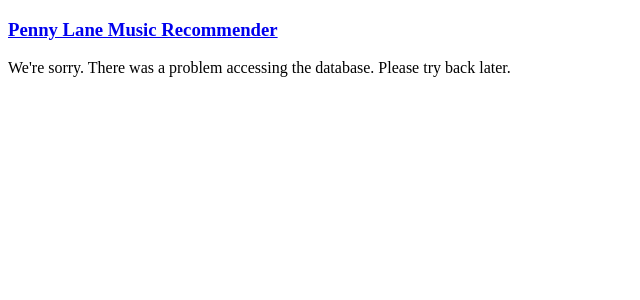
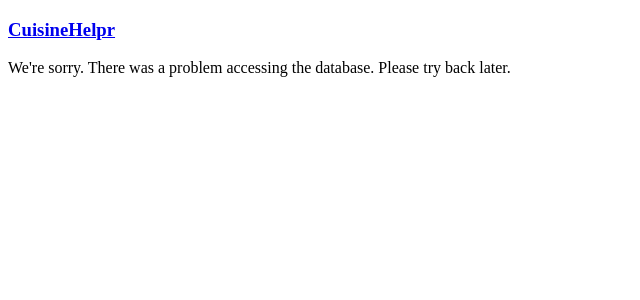
Before and after one commit to MSIA/2021-msia423-sozer-uygar-project, a Flask app: template app/templates/error.html in a window 1280 px wide. Shown: the top 300 px of the page, without its empty margins (0-640 px from the left). Run offline with Flask 2, Linux system fonts and the light colour scheme; the template is opened without the code that fills it, so the values that code supplies are empty; parts of the project's set-up code (start-up, migrations or seed data) failed here and were passed over.

Commit message:
Added title, favicon

```diff
--- a/app/templates/error.html
+++ b/app/templates/error.html
@@ -1,13 +1,16 @@
 <!DOCTYPE html>
 <html lang="en">
+
 <head>
+  <title> CuisineHelpr </title>
+  <link rel="shortcut icon" href="static/favicon.ico">
   <meta charset="UTF-8">
   <link href="static/basic.css" rel="stylesheet">
 </head>
 
 <body>
   <h3>
-         <a href = "{{ url_for('index') }}">Penny Lane Music Recommender</a>
+    <a href="{{ url_for('index') }}">CuisineHelpr</a>
   </h3>
 
   <div class="alert alert-danger" role="alert">
@@ -15,4 +18,5 @@
   </div>
 
 </body>
+
 </html>
```
Also changed, not shown: app/templates/index.html (+5 -5 lines). Lines whose indentation alone changed are shown as unchanged.
